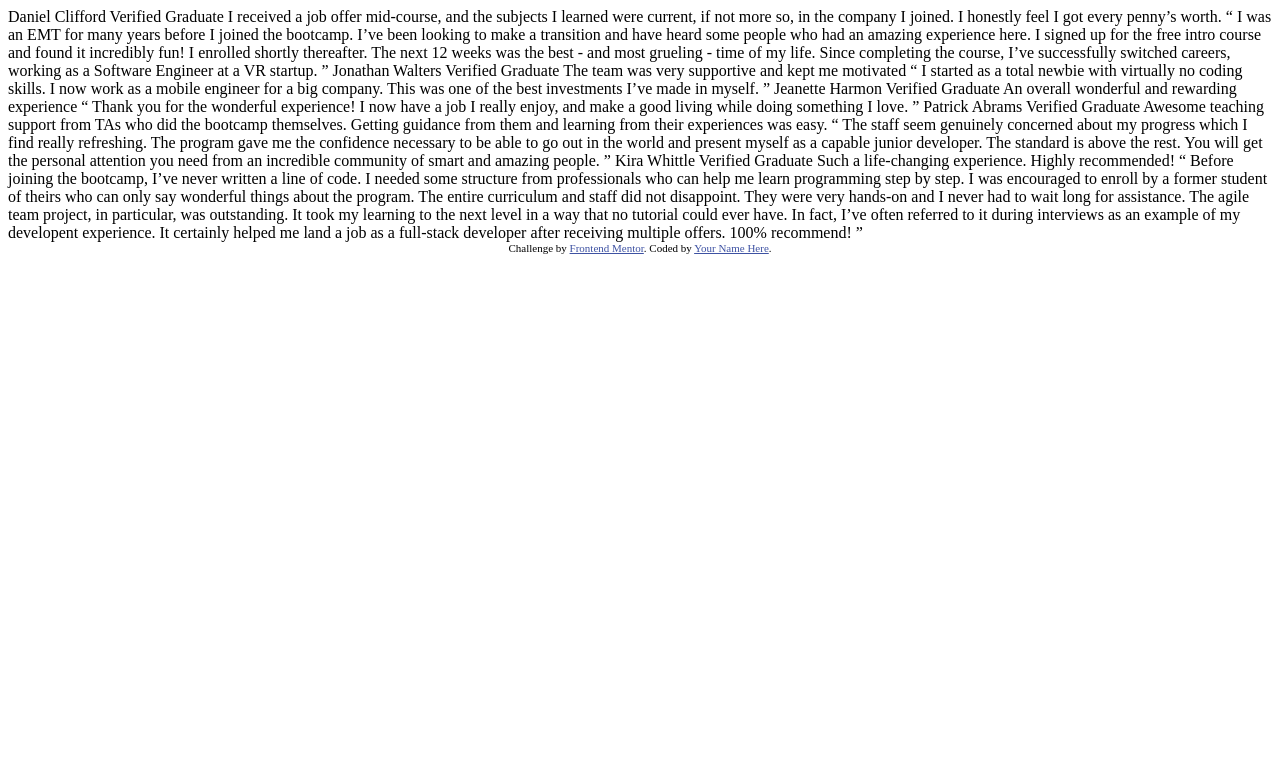
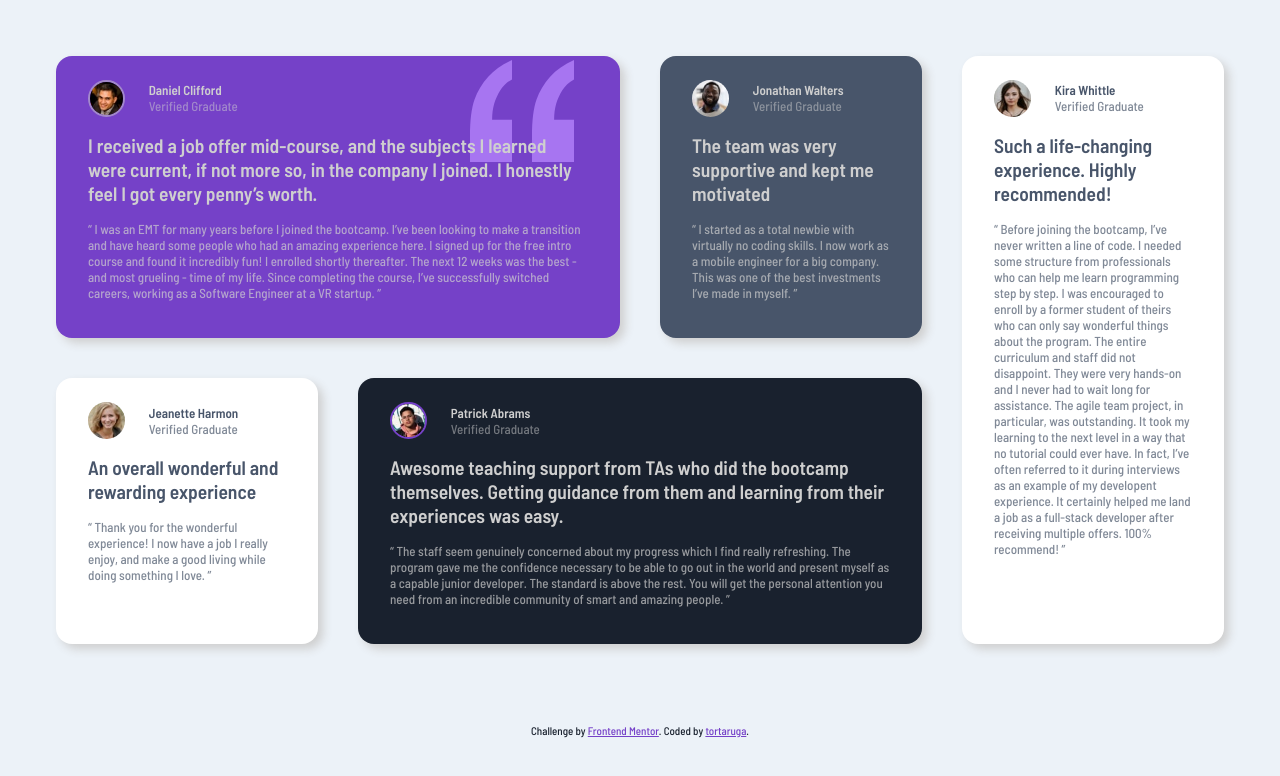
Before and after one commit to tortaruga/testimonials-grids-project, a plain HTML site: page index.html in a window 1280 px wide. Drawn offline with Linux system fonts and the light colour scheme.

Commit message:
updated index.html, styles.css, README.md

```diff
--- a/index.html
+++ b/index.html
@@ -5,72 +5,113 @@
   <meta name="viewport" content="width=device-width, initial-scale=1.0"> <!-- displays site properly based on user's device -->
 
   <link rel="icon" type="image/png" sizes="32x32" href="./images/favicon-32x32.png">
-
+  <link rel="stylesheet" href="./styles.css">
   <title>Frontend Mentor | [Challenge Name Here]</title>
 
-  <!-- Feel free to remove these styles or customise in your own stylesheet 👍 -->
   <style>
     .attribution { font-size: 11px; text-align: center; }
-    .attribution a { color: hsl(228, 45%, 44%); }
     </style>
 </head>
 <body>
-  Daniel Clifford
-  Verified Graduate
+  <main>
+    <div class="grid">
 
-  I received a job offer mid-course, and the subjects I learned were current, if not more so,
-  in the company I joined. I honestly feel I got every penny’s worth.
-
-  “ I was an EMT for many years before I joined the bootcamp. I’ve been looking to make a
+      <section id="daniel" class="item">
+        <div class="user">
+          <img src="./images/image-daniel.jpg" class="img-border" alt="user avatar" />
+          <div class="info">
+            <p class="user-name">Daniel Clifford</p>
+            <p class="status">Verified Graduate</p>
+          </div>
+        </div>
+        <div class="testimonial">
+          <h1>I received a job offer mid-course, and the subjects I learned were current, if not more so,
+      in the company I joined. I honestly feel I got every penny’s worth.</h1>
+          <p> “ I was an EMT for many years before I joined the bootcamp. I’ve been looking to make a
       transition and have heard some people who had an amazing experience here. I signed up
       for the free intro course and found it incredibly fun! I enrolled shortly thereafter.
       The next 12 weeks was the best - and most grueling - time of my life. Since completing
-  the course, I’ve successfully switched careers, working as a Software Engineer at a VR startup. ”
+      the course, I’ve successfully switched careers, working as a Software Engineer at a VR startup. ”</p>
+        </div>
+      </section>
 
-  Jonathan Walters
-  Verified Graduate
+      <section id="jonathan" class="item">
+        <div class="user">
+          <img src="./images/image-jonathan.jpg" alt="user avatar" />
+          <div class="info">
+            <p class="user-name">Jonathan Walters</p>
+            <p class="status">Verified Graduate</p>
+          </div>
+        </div>
+        <div class="testimonial">
+          <h1>The team was very supportive and kept me motivated</h1>
+          <p>“ I started as a total newbie with virtually no coding skills. I now work as a mobile engineer
+      for a big company. This was one of the best investments I’ve made in myself. ”
+    </p>
+        </div>
+      </section>
 
-  The team was very supportive and kept me motivated
+      <section id="jeanette" class="item dark-text">
+        <div class="user">
+          <img src="./images/image-jeanette.jpg" alt="user avatar" />
+          <div class="info">
+            <p class="user-name">Jeanette Harmon</p>
+            <p class="status">Verified Graduate</p>
+          </div>
+        </div>
+        <div class="testimonial">
+          <h1>An overall wonderful and rewarding experience</h1>
+          <p>“ Thank you for the wonderful experience! I now have a job I really enjoy, and make a good living
+      while doing something I love. ”</p>
+        </div>
+      </section>
 
-  “ I started as a total newbie with virtually no coding skills. I now work as a mobile engineer
-  for a big company. This was one of the best investments I’ve made in myself. ”
-
-  Jeanette Harmon
-  Verified Graduate
-
-  An overall wonderful and rewarding experience
-
-  “ Thank you for the wonderful experience! I now have a job I really enjoy, and make a good living
-  while doing something I love. ”
-
-  Patrick Abrams
-  Verified Graduate
-
-  Awesome teaching support from TAs who did the bootcamp themselves. Getting guidance from them and
-  learning from their experiences was easy.
-
-  “ The staff seem genuinely concerned about my progress which I find really refreshing. The program
+      <section id="patrick" class="item">
+        <div class="user">
+          <img src="./images/image-patrick.jpg" class="img-border" alt="user avatar" />
+          <div class="info">
+            <p class="user-name">Patrick Abrams</p>
+            <p class="status">Verified Graduate</p>
+          </div>
+        </div>
+        <div class="testimonial">
+          <h1>Awesome teaching support from TAs who did the bootcamp themselves. Getting guidance from them and
+      learning from their experiences was easy.</h1>
+          <p> “ The staff seem genuinely concerned about my progress which I find really refreshing. The program
       gave me the confidence necessary to be able to go out in the world and present myself as a capable
       junior developer. The standard is above the rest. You will get the personal attention you need from
-  an incredible community of smart and amazing people. ”
+      an incredible community of smart and amazing people. ”</p>
+        </div>
+      </section>
 
-  Kira Whittle
-  Verified Graduate
-
-  Such a life-changing experience. Highly recommended!
-
-  “ Before joining the bootcamp, I’ve never written a line of code. I needed some structure from
+      <section id="kira" class="item dark-text">
+        <div class="user">
+          <img src="./images/image-kira.jpg" alt="user avatar" />
+          <div class="info">
+            <p class="user-name">Kira Whittle</p>
+            <p class="status">Verified Graduate</p>
+          </div>
+        </div>
+        <div class="testimonial">
+          <h1>Such a life-changing experience. Highly recommended!</h1>
+          <p>“ Before joining the bootcamp, I’ve never written a line of code. I needed some structure from
       professionals who can help me learn programming step by step. I was encouraged to enroll by a former
       student of theirs who can only say wonderful things about the program. The entire curriculum and staff
       did not disappoint. They were very hands-on and I never had to wait long for assistance. The agile team
       project, in particular, was outstanding. It took my learning to the next level in a way that no tutorial
       could ever have. In fact, I’ve often referred to it during interviews as an example of my developent
       experience. It certainly helped me land a job as a full-stack developer after receiving multiple offers.
-  100% recommend! ”
+      100% recommend! ”</p>
+        </div>
+      </section>
+    </div>
+  </main>
 
+  <footer>
     <div class="attribution">
       Challenge by <a href="https://www.frontendmentor.io?ref=challenge" target="_blank">Frontend Mentor</a>.
-    Coded by <a href="#">Your Name Here</a>.
+      Coded by <a href="https://www.frontendmentor.io/profile/tortaruga">tortaruga</a>.
     </div>
+  </footer>
 </body>
 </html>
--- /dev/null
+++ b/styles.css
@@ -0,0 +1,154 @@
+@import url('https://fonts.googleapis.com/css2?family=Barlow+Semi+Condensed:ital,wght@0,100;0,200;0,300;0,400;0,500;0,600;0,700;0,800;0,900;1,100;1,200;1,300;1,400;1,500;1,600;1,700;1,800;1,900&display=swap');
+
+:root {
+--violet: hsl(263, 55%, 52%);
+--grayish-blue: hsl(217, 19%, 35%);
+--blackish-blue: hsl(219, 29%, 14%);
+--white: hsl(0, 0%, 100%);
+--light-gray: hsl(0, 0%, 81%);
+--light-grayish-blue: hsl(210, 46%, 95%);
+}
+
+* {
+    box-sizing: border-box;
+}
+
+body {
+    font-family: 'barlow semi condensed', sans-serif;
+    font-size: 13px;
+    font-weight: 500;
+    background: var(--light-grayish-blue);
+    color: var(--light-gray);
+}
+
+main {
+    padding: 1.5rem;
+}
+
+.grid {
+    display: grid;
+    grid-template-columns: minmax(15rem, 25rem);
+    padding: 1.5rem;
+    gap: 2.5rem;
+    justify-content: center;
+}
+
+.item {
+    width: 100%;
+    background: var(--bg);
+    border-radius: 1rem;
+    padding: 1.5rem 2rem;
+    box-shadow: 5px 5px 10px var(--light-gray);
+}
+
+.dark-text {
+    color: var(--grayish-blue);
+}
+
+.status {
+ color: hsl(0, 0%, 81%, .5);
+}
+
+.testimonial p {
+ color: hsl(0, 0%, 81%, .7);
+}
+
+.dark-text .status {
+   color: hsl(217, 19%, 35%, .7);
+}
+
+.dark-text .testimonial p {
+   color: hsl(217, 19%, 35%, .7);
+}
+
+.user {
+    display: flex;
+    align-items: center;
+    gap: 1.5rem;
+}
+
+.user img {
+    border-radius: 50%;
+    width: 2.3rem;
+}
+
+
+.img-border {
+    border: .18rem solid var(--border-color);
+}
+
+.user-name {
+    font-weight: 600;
+}
+
+.info p {
+    margin: 0;
+}
+
+h1 {
+    font-weight: 600;
+}
+
+#daniel {
+    --bg: url(./images/bg-pattern-quotation.svg) 90% 2% no-repeat, var(--violet);
+    --border-color: hsla(0, 0%, 81%, .5);
+}
+
+#jonathan {
+    --bg: var(--grayish-blue);
+}
+
+#jeanette {
+    --bg: var(--white);
+}
+
+#patrick {
+    --bg: var(--blackish-blue);
+    --border-color: var(--violet);
+}
+
+#kira {
+    --bg: var(--white);
+}
+
+footer {
+    padding: 2rem;
+    color: var(--blackish-blue);
+}
+
+.attribution a {
+    color: var(--violet);
+}
+
+@media screen and (min-width: 728px) and (max-width: 1200px) {
+    .grid {
+        grid-template-columns: repeat(2, minmax(20rem, 25rem));
+    }
+
+    #kira {
+        grid-column: span 2;
+    }
+}
+
+@media screen and (min-width: 1200px) {
+    .grid {
+        grid-template-columns: repeat(4, minmax(15rem, 17rem));
+        grid-template-rows: repeat(2, max-content);
+    }
+
+    #daniel {
+        grid-column: span 2;
+    }
+
+    #jeanette {
+        grid-area: 2 / 1 / 3 / 2;
+    }
+
+    #patrick {
+        grid-area: 2 / 2 / 3 / 4;
+    }
+
+    #kira {
+        grid-row: span 2;
+    }
+}
```
Also changed, not shown: 2 other files. Lines whose indentation alone changed are shown as unchanged.
